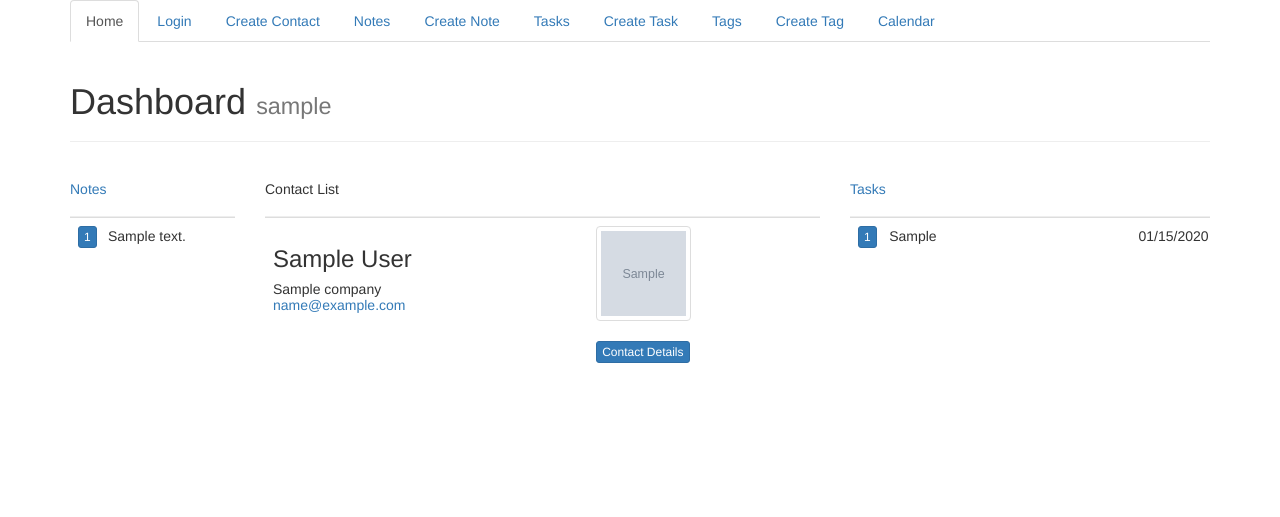
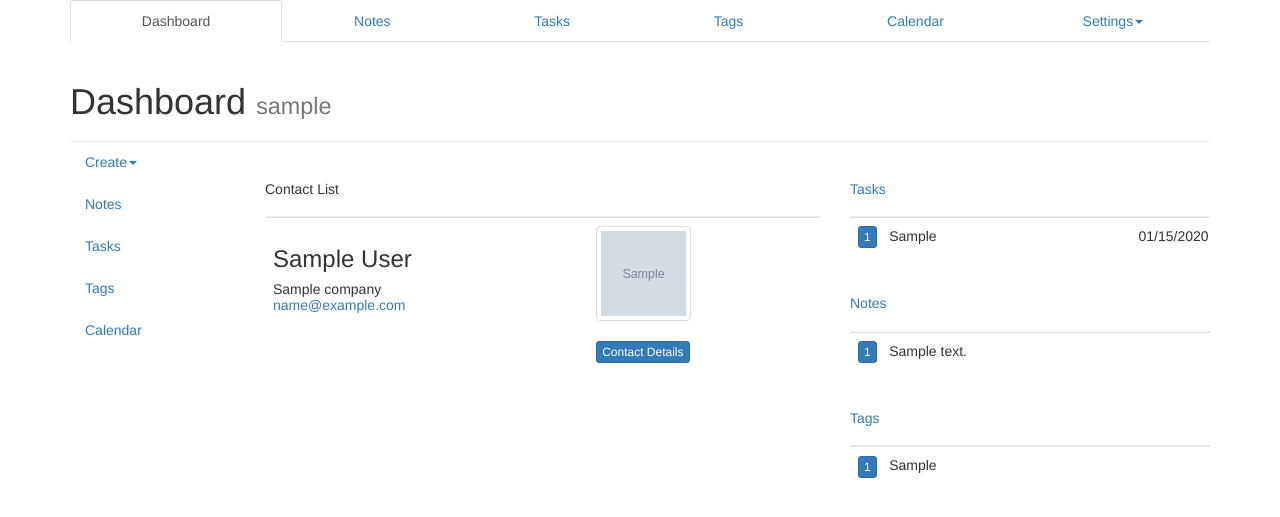
Before and after one commit to dhcrain/crm, a Django app: page / in a window 1280 px wide. Shown: the top 517 px of the page. Run offline with Django 3.2, Linux system fonts and the light colour scheme; a user stored in the database is signed in; tables that the repository leaves empty hold one stand-in row (values such as "Sample post"); grey boxes marked "Sample" are stand-in pictures; some libraries are stand-ins or nearby versions.

Commit message:
wiring notes and tasks to contacts

```diff
--- a/app_crm/views.py
+++ b/app_crm/views.py
@@ -1,7 +1,7 @@
 from django.shortcuts import render
 from django.core.urlresolvers import reverse_lazy
 
-from django.views.generic import TemplateView, CreateView, ListView, DetailView
+from django.views.generic import TemplateView, CreateView, ListView, DetailView, UpdateView
 from app_crm.models import Asset, Note, Tag, Task
 
 
@@ -9,15 +9,25 @@ class IndexView(ListView):
     model = Asset
     template_name = "index.html"
 
-    def get_queryset(self):
-        return self.model.objects.filter(user=self.request.user)
+    # def get_queryset(self):
+    #     return self.model.objects.filter(user=self.request.user)
 
     def get_context_data(self, **kwargs):
         context = super(IndexView, self).get_context_data(**kwargs)
         context["assets"] = Asset.objects.all()
         context["tasks"] = Task.objects.all()
         context["notes"] = Note.objects.all()
+        context["tags"] = Tag.objects.all()
         return context
+
+
+class ProfilePageView(UpdateView):
+    fields = ["first_name", "last_name", "email"]
+    # model = UserProfile
+    success_url = reverse_lazy("index_view")
+
+    def get_object(self, queryset=None):
+        return self.request.user
 
 
 class CreateAssetView(CreateView):
--- a/crm_project/settings.py
+++ b/crm_project/settings.py
@@ -122,6 +122,7 @@ USE_TZ = True
 # Static files (CSS, JavaScript, Images)
 # https://docs.djangoproject.com/en/1.10/howto/static-files/
 LOGIN_REDIRECT_URL = '/'
+LOGOUT_REDIRECT_URL = '/'
 
 STATIC_URL = '/static/'
 STATICFILES_DIRS = ( os.path.join(BASE_DIR, "static"), )
--- a/crm_project/urls.py
+++ b/crm_project/urls.py
@@ -4,7 +4,7 @@ from django.conf.urls.static import static
 from django.conf import settings
 
 from app_crm.views import IndexView, CreateAssetView, AssetDetailView, CreateNoteView, NoteListView, NoteDetailView
-from app_crm.views import CreateTagView, TagListView, TagDetailView, CreateTaskView, TaskListView, TaskDetailView
+from app_crm.views import CreateTagView, TagListView, TagDetailView, CreateTaskView, TaskListView, TaskDetailView, ProfilePageView
 
 
 
@@ -12,6 +12,7 @@ urlpatterns = [
     url(r'^admin/', admin.site.urls),
     url(r'^', include('django.contrib.auth.urls')),
     url(r'^$', IndexView.as_view(), name="index_view"),
+    url(r'^accounts/profile/$', ProfilePageView.as_view(), name="profile_page_view"),
     url(r'^create_asset$', CreateAssetView.as_view(), name="create_asset_view"),
     url(r'^asset_list/(?P<pk>\d+)/$', AssetDetailView.as_view(), name="asset_detail_view"),
     url(r'^create_note$', CreateNoteView.as_view(), name="create_note_view"),
--- a/templates/base.html
+++ b/templates/base.html
@@ -10,21 +10,47 @@
   </head>
   <body>
     <div class="container">
-      <ul class="nav nav-tabs">
-        <li role="presentation" class="active"><a href="/">Home</a></li>
-        <li role="presentation"><a href="{% url 'login' %}">Login</a></li>
-        <li role="presentation"><a href="{% url 'create_asset_view' %}">Create Contact</a></li>
+      <ul class="nav nav-tabs nav-justified">
+        <li role="presentation" class="active"><a href="/">Dashboard</a></li>
+        {# <li role="presentation"><a href="{% url 'create_asset_view' %}">Create Contact</a></li>#}
         <li role="presentation"><a href="{% url 'note_list_view' %}">Notes</a></li>
-        <li role="presentation"><a href="{% url 'create_note_view' %}">Create Note</a></li>
+        {# <li role="presentation"><a href="{% url 'create_note_view' %}">Create Note</a></li>#}
         <li role="presentation"><a href="{% url 'task_list_view' %}">Tasks</a></li>
-        <li role="presentation"><a href="{% url 'create_task_view' %}">Create Task</a></li>
+        {# <li role="presentation"><a href="{% url 'create_task_view' %}">Create Task</a></li>#}
         <li role="presentation"><a href="{% url 'tag_list_view' %}">Tags</a></li>
-        <li role="presentation"><a href="{% url 'create_tag_view' %}">Create Tag</a></li>
+        {# <li role="presentation"><a href="{% url 'create_tag_view' %}">Create Tag</a></li>#}
         <li role="presentation"><a href="#">Calendar</a></li>
+        <li class="dropdown">
+          <a href="#" class="dropdown-toggle" data-toggle="dropdown" role="button" aria-haspopup="true" aria-expanded="false">Settings<span class="caret"></span></a>
+            <ul class="dropdown-menu">
+              <li role="presentation"><a href="{% url 'login' %}">Login</a></li>
+              {% if request.user.is_authenticated %}
+              <li role="presentation"><a href="{% url 'logout' %}">Logout</a></li>
+              <li role="presentation"><a href="{% url 'profile_page_view' %}">{{ request.user }}'s Profile</a></li>
+              {% endif %}
+            </ul>
+        </li>
       </ul>
     </div>
-    {% block content %}
-      There is no content here.
+    {% if request.user.is_authenticated %}
+      {% block content %}
+        There is no content here.
+      {% endblock %}
+    {% else %}
+      {% block notloggedin %}
+        <div class="container">
+          <div class="page-header">
+            <h1>Billavis CRM: <small>Such an Awful Name</small></h1>
+          </div>
+          <br>
+          <a class="btn btn-primary" href="{% url 'login' %}" role="button">Login to Continue</a>
+        </div>
+      {% endblock %}
+    {% endif %}
+    <script   src="https://code.jquery.com/jquery-2.2.4.js"   integrity="sha256-iT6Q9iMJYuQiMWNd9lDyBUStIq/8PuOW33aOqmvFpqI="   crossorigin="anonymous"></script>
+    <script type="text/javascript" src="{% static 'app_crm/js/bootstrap.js' %}"></script>
+    <script type="text/javascript">$('.dropdown-toggle').dropdown()</script>
+    {% block extrascript %}
     {% endblock %}
   </body>
 </html>
--- a/templates/index.html
+++ b/templates/index.html
@@ -11,25 +11,21 @@
     </div>
     <div class="row">
       <div class="col-lg-2">
-        <div class="page-header">
-          <a href="{% url 'note_list_view' %}"><h5>Notes</h5></a>
+        <div class="nav nav-pills nav-stacked">
+          <li class="dropdown">
+            <a href="#" class="dropdown-toggle" data-toggle="dropdown" role="button" aria-haspopup="true" aria-expanded="false">Create<span class="caret"></span></a>
+              <ul class="dropdown-menu">
+                <li role="presentation"><a href="{% url 'create_asset_view' %}">Create Contact</a></li>
+                <li role="presentation"><a href="{% url 'create_note_view' %}">Create Note</a></li>
+                <li role="presentation"><a href="{% url 'create_task_view' %}">Create Task</a></li>
+                <li role="presentation"><a href="{% url 'create_tag_view' %}">Create Tag</a></li>
+              </ul>
+          </li>
+          <li role="presentation"><a href="{% url 'note_list_view' %}">Notes</a></li>
+          <li role="presentation"><a href="{% url 'task_list_view' %}">Tasks</a></li>
+          <li role="presentation"><a href="{% url 'tag_list_view' %}">Tags</a></li>
+          <li role="presentation"><a href="#">Calendar</a></li>
         </div>
-        <table class="table table-hover">
-          {% for note in notes  %}
-            <tr>
-              <td>
-              <div class="row">
-                <div class="col-lg-1">
-                  <a class="btn btn-primary btn-xs" href="{% url 'note_detail_view' note.pk %}">{{ note.pk }}</a>
-                </div>
-                <div class="col-lg-9">
-                  {{ note.note }}
-                </div>
-              </div>
-              </td>
-            </tr>
-          {% endfor %}
-        </table>
       </div>
       <div class="col-lg-6">
         <div class="page-header">
@@ -68,6 +64,44 @@
             </tr>
           {% endfor %}
         </table>
+        <div class="page-header">
+          <a href="{% url 'note_list_view' %}"><h5>Notes</h5></a>
+        </div>
+        <table class="table table-hover">
+          {% for note in notes  %}
+            <tr>
+              <td>
+              <div class="row">
+                <div class="col-lg-1">
+                  <a class="btn btn-primary btn-xs" href="{% url 'note_detail_view' note.pk %}">{{ note.pk }}</a>
+                </div>
+                <div class="col-lg-9">
+                  {{ note.note }}
+                </div>
+              </div>
+              </td>
+            </tr>
+          {% endfor %}
+        </table>
+        <div class="page-header">
+          <a href="{% url 'note_list_view' %}"><h5>Tags</h5></a>
+        </div>
+        <table class="table table-hover">
+          {% for tag in tags  %}
+            <tr>
+              <td>
+              <div class="row">
+                <div class="col-lg-1">
+                  <a class="btn btn-primary btn-xs" href="{% url 'tag_detail_view' tag.pk %}">{{ tag.pk }}</a>
+                </div>
+                <div class="col-lg-9">
+                  {{ tag.tag }}
+                </div>
+              </div>
+              </td>
+            </tr>
+          {% endfor %}
+        </table>
       </div>
     </div>
   </div>
```
Also changed, not shown: templates/app_crm/asset_detail.html (+9 -0 lines), templates/auth/user_form.html (added, +21 -0 lines), templates/crm/crm_base.html (deleted, +0 -12 lines), templates/registration/login.html (+39 -1 lines), app_crm/static/app_crm/js/bootstrap.js.
